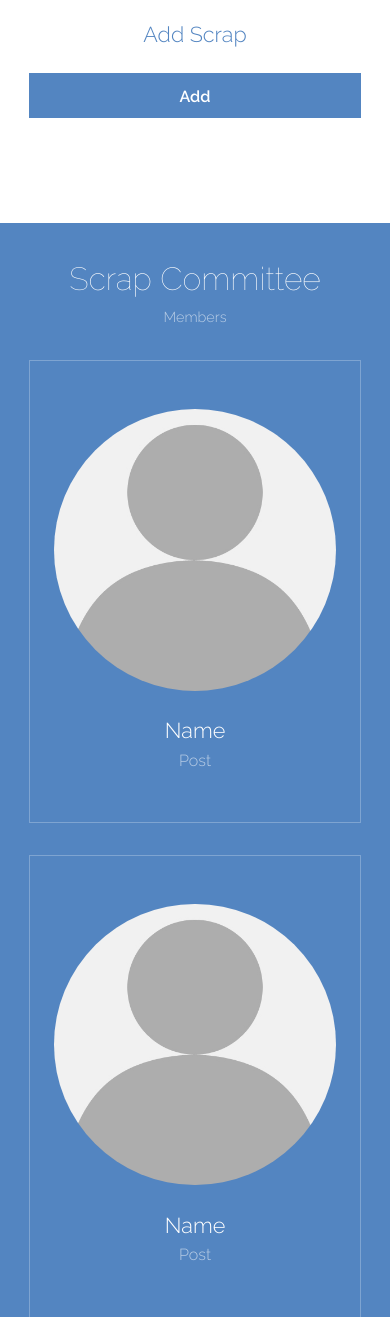
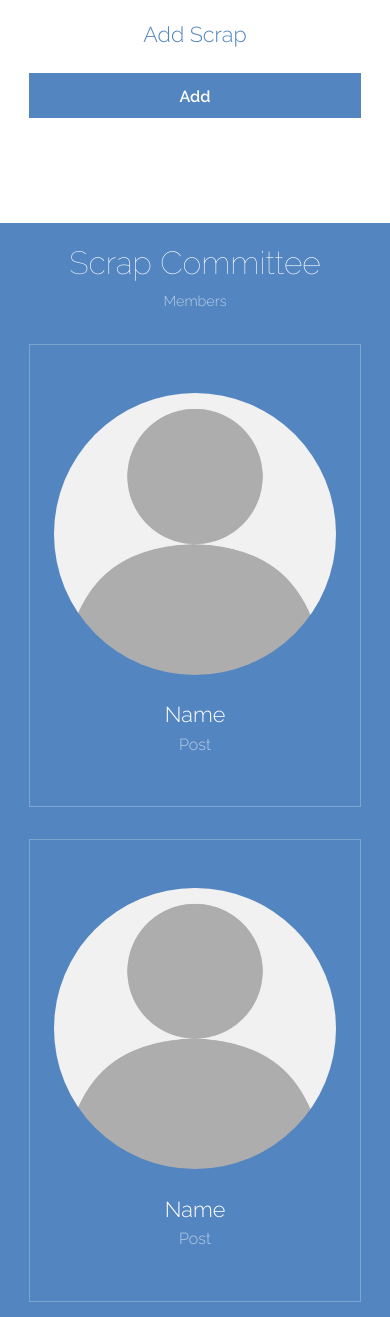
Before and after one commit to nikhilranjan7/smartlink-scrap-management, a Django app: page / in a window 390 px wide. Shown: the part 1089-2406 px from the top of the page. Run offline with Django 3.2, Linux system fonts and the light colour scheme.

Commit message:
css change

```diff
--- a/scrap/static/css/main.css
+++ b/scrap/static/css/main.css
@@ -1784,7 +1784,7 @@
 		}
 
 	section.wrapper, article.wrapper {
-		padding: 6em 0;
+		padding: 2em 0;
 	}
 
 		section.wrapper header, article.wrapper header {
@@ -1824,7 +1824,7 @@
 		@media screen and (max-width: 980px) {
 
 			section.wrapper, article.wrapper {
-				padding: 2em 0;
+				padding: 1em 0;
 			}
 
 		}
```
